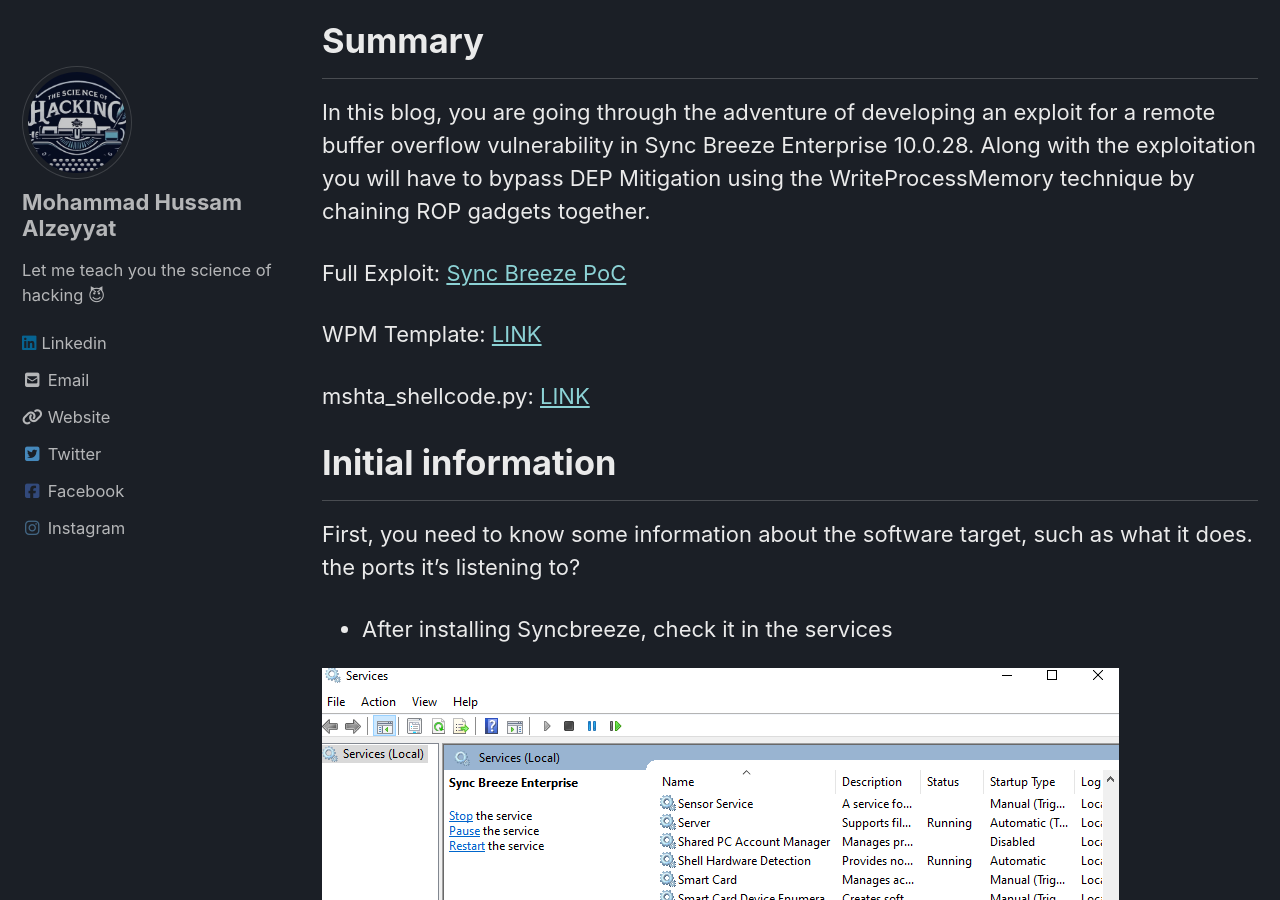
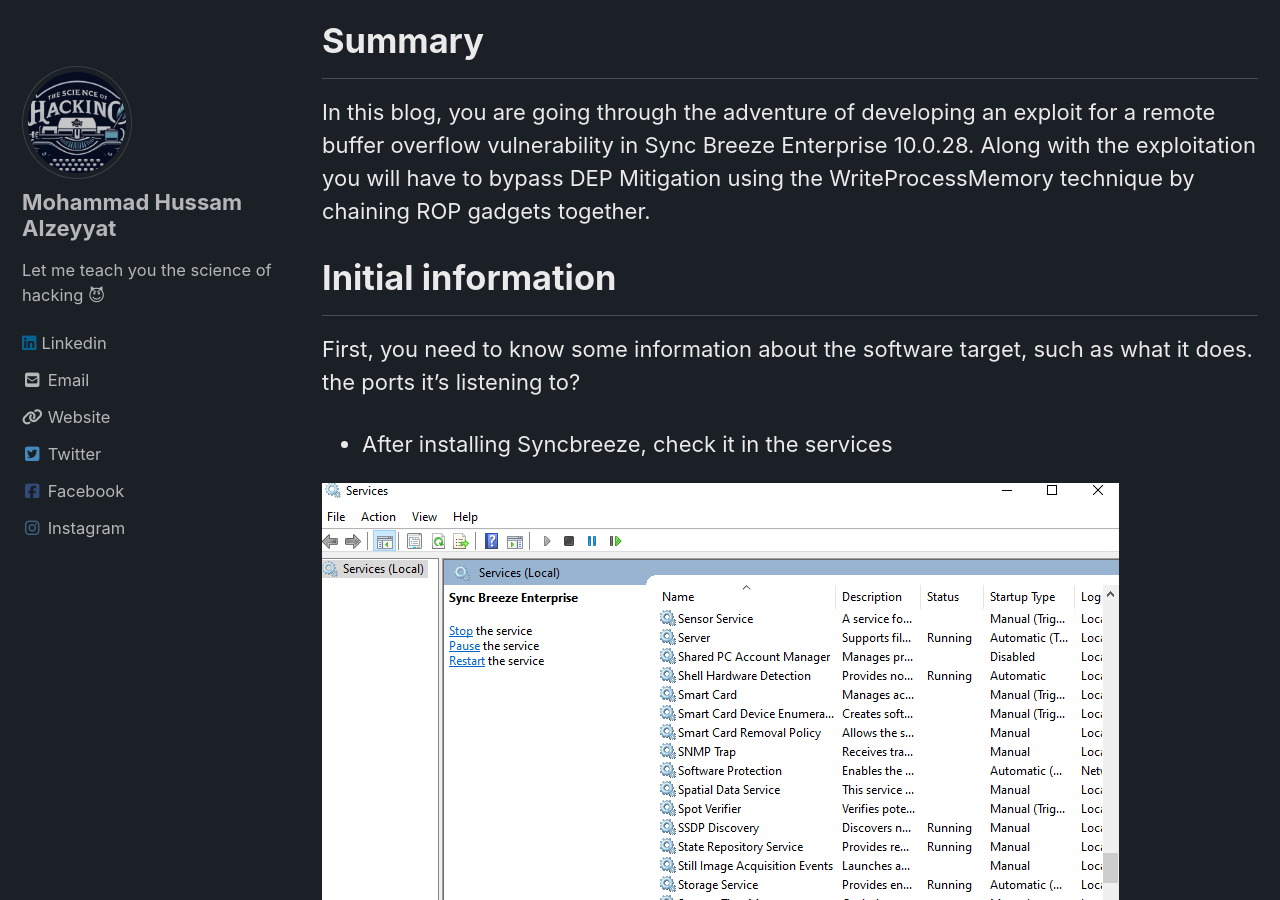
Before and after one commit to mhzcyber/mhzcyber.github.io, a Jekyll site: the page built from _posts/win32 exploit development/2024-04-15-sbe-exploitation.md, in a window 1280 px wide and 900 px high, scrolled down 1114 px. Built offline with Jekyll 4.4.1, drawn with Linux system fonts in a browser that asks for light colours; cached includes are drawn as plain includes; nearby versions of some CDN libraries.

Commit message:
Update 2024-04-15-sbe-exploitation.md

```diff
--- a/_posts/win32 exploit development/2024-04-15-sbe-exploitation.md
+++ b/_posts/win32 exploit development/2024-04-15-sbe-exploitation.md
@@ -14,11 +14,7 @@
 In this blog, you are going through the adventure of developing an exploit for a remote buffer overflow vulnerability in Sync Breeze Enterprise 10.0.28.
 Along with the exploitation you will have to bypass DEP Mitigation using the WriteProcessMemory technique by chaining ROP gadgets together.
 
-Full Exploit: [Sync Breeze PoC](https://github.com/mhzcyber/100Exploits/blob/main/Sync%20Breeze/PoC0x01.py)
 
-WPM Template: [LINK](https://github.com/mhzcyber/Exploit-Development/blob/main/WPMBypass%20Template.py)
-
-mshta_shellcode.py: [LINK](https://github.com/mhzcyber/Exploit-Development/blob/main/mshta_shellcode.py)
 
 # Initial information
 
```
